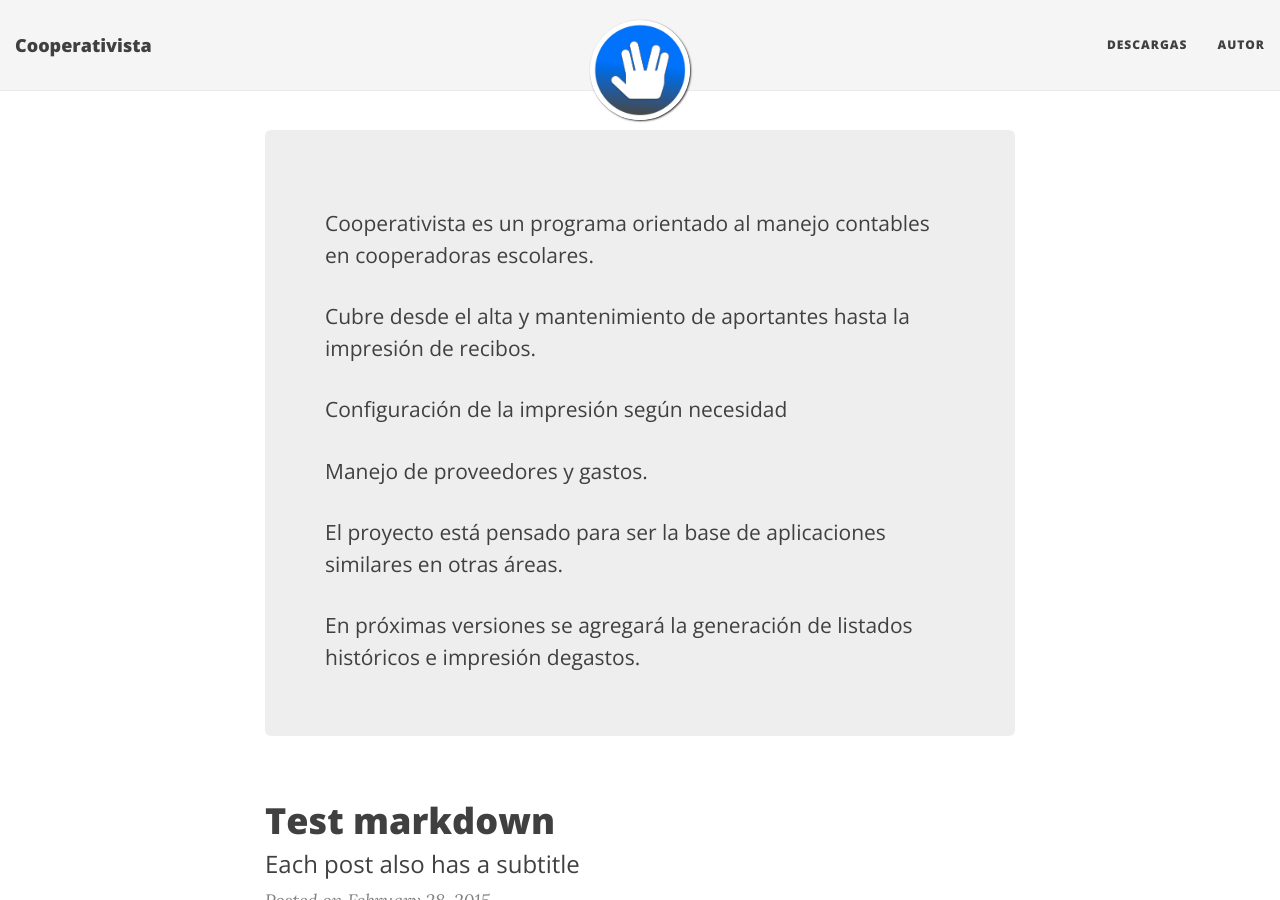
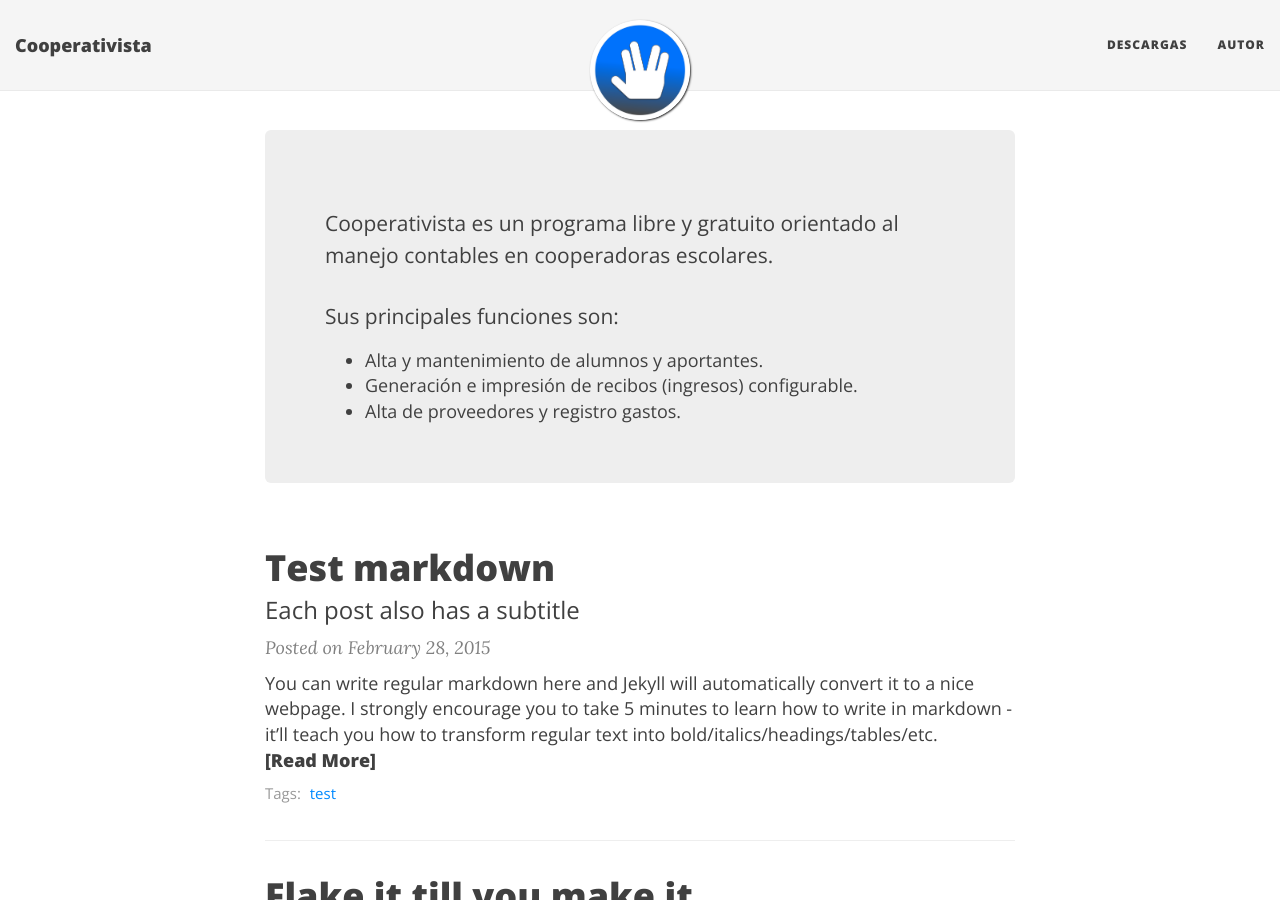
Before and after one commit to Pax17/cooperativista, a Jekyll site: the page built from index.html, in a window 1280 px wide and 900 px high. Built offline with Jekyll 4.4.1, drawn with Linux system fonts in a browser that asks for light colours; nearby versions of some CDN libraries; the list of posts is cut into pages by our own code.

Commit message:
Update index.html

```diff
--- a/index.html
+++ b/index.html
@@ -7,16 +7,18 @@ gh-badge:[star, watch, fork, follow]
 gh-repo: Pax17/cooperativista
 ---
 <div class="main-explain-area jumbotron">
-  <p>Cooperativista es un programa orientado al manejo contables en cooperadoras escolares.</p>
+  <p>Cooperativista es un programa libre y gratuito orientado al manejo contables en cooperadoras escolares.</p>
   <!-- <div class="get-started-wrap">
     <a class="btn btn-success btn-lg get-started-btn" href="https://github.com/daattali/beautiful-jekyll#readme">Get Started!</a>
   </div> -->
-  <p>Cubre desde el alta y mantenimiento de aportantes hasta la impresión de recibos.</p>
-  <p>Configuración de la impresión según necesidad</p>
-  <p>Manejo de proveedores y gastos.</p>
-  <p>El proyecto está pensado para ser la base de aplicaciones similares en otras áreas.</p>
-  <p>En próximas versiones se agregará la generación de listados históricos e impresión degastos.</p>
-   <!--<p align="center">
+  <p>Sus principales funciones son:</p>
+	<ul>
+  <li>Alta y mantenimiento de alumnos y aportantes.</li>
+  <li>Generación e impresión de recibos (ingresos) configurable.</li>
+  <li>Alta de proveedores y registro gastos.</li>
+	</ul>
+  <!--<p>En próximas versiones se agregará la generación de listados históricos e impresión de gastos.</p>
+   <p align="center">
     <a href="https://www.paypal.com/cgi-bin/webscr?cmd=_s-xclick&hosted_button_id=EG5Q5483TTWCN">
       <img src="https://www.paypalobjects.com/en_US/i/btn/btn_donate_LG.gif" />
     </a>
```
